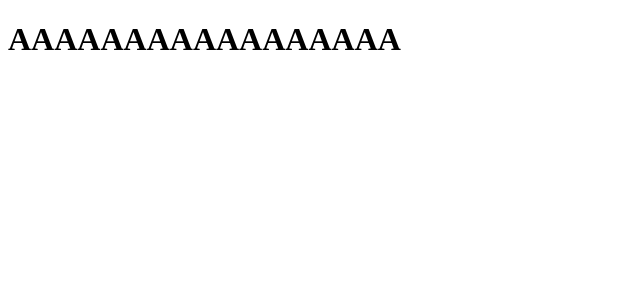
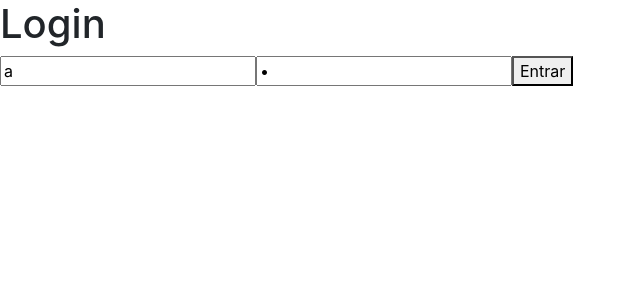
Before and after one commit to tryber/sd-04-recipes-app-10, a React (Create React App) app: page / in a window 1280 px wide. Shown: the top 300 px of the page, without its empty margins (0-640 px from the left). Built offline with nearby package versions, Linux system fonts and the light colour scheme.

Commit message:
basic structure

```diff
--- a/public/index.html
+++ b/public/index.html
@@ -7,6 +7,7 @@
   <meta name="viewport" content="width=device-width, initial-scale=1" />
   <meta name="theme-color" content="#000000" />
   <meta name="description" content="Web site created using create-react-app" />
+  <link rel="stylesheet" href="https://stackpath.bootstrapcdn.com/bootstrap/4.5.0/css/bootstrap.min.css" />
   <link rel="apple-touch-icon" href="%PUBLIC_URL%/logo192.png" />
   <!--
       manifest.json provides metadata used when your web app is installed on a
--- a/src/pages/Login.jsx
+++ b/src/pages/Login.jsx
@@ -3,7 +3,10 @@ import React from 'react';
 export default function Login() {
   return (
     <div>
-      <h1>AAAAAAAAAAAAAAAAA</h1>
+      <h1>Login</h1>
+      <input name="email" type="text" value="a" />
+      <input name="password" type="password" value="a" />
+      <button>Entrar</button>
     </div>
   );
 }
```
